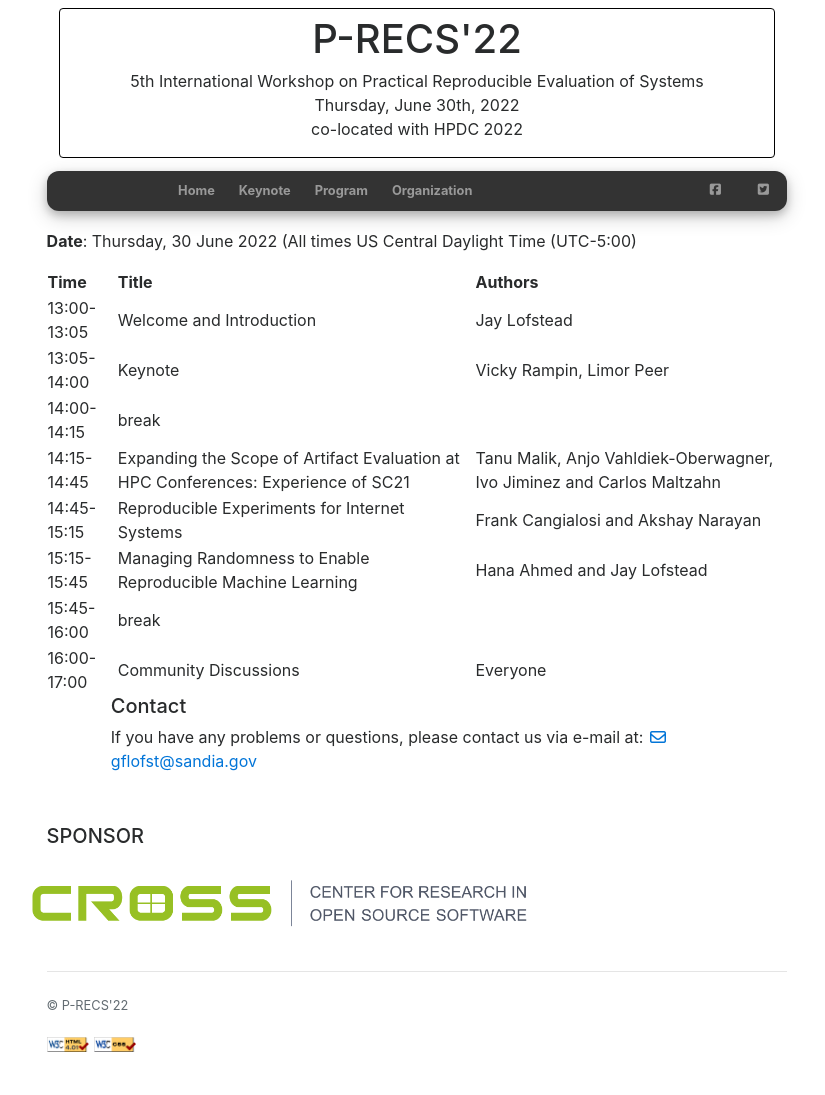
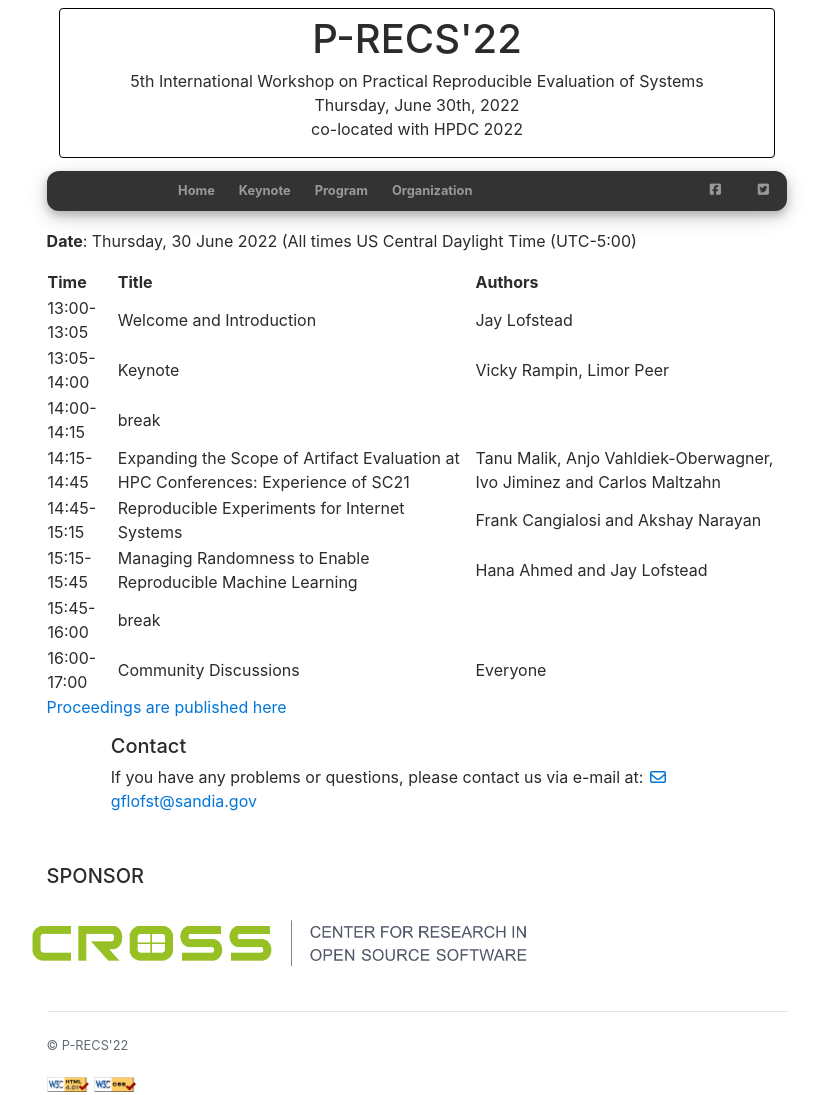
Before and after one commit to p-recs/2022, a Jekyll site: the page built from program.html, in a window 1280 px wide. Shown: the whole page, without its empty margins (223-1048 px from the left). Built offline with Jekyll 4.4.1, drawn with Linux system fonts in a browser that asks for light colours; nearby versions of some CDN libraries; library files that are not in the unit come from our copies; before the commit the page ends 1055 px from its top, so only the background shows below that.

Commit message:
Update program.md

```diff
--- a/_includes/program.md
+++ b/_includes/program.md
@@ -10,3 +10,5 @@
 | 15:15-15:45 | Managing Randomness to Enable Reproducible Machine Learning | Hana Ahmed and Jay Lofstead |
 | 15:45-16:00 | break | |
 | 16:00-17:00 | Community Discussions | Everyone |
+
+[Proceedings are published here](https://dl.acm.org/citation.cfm?id=3526062)
```
